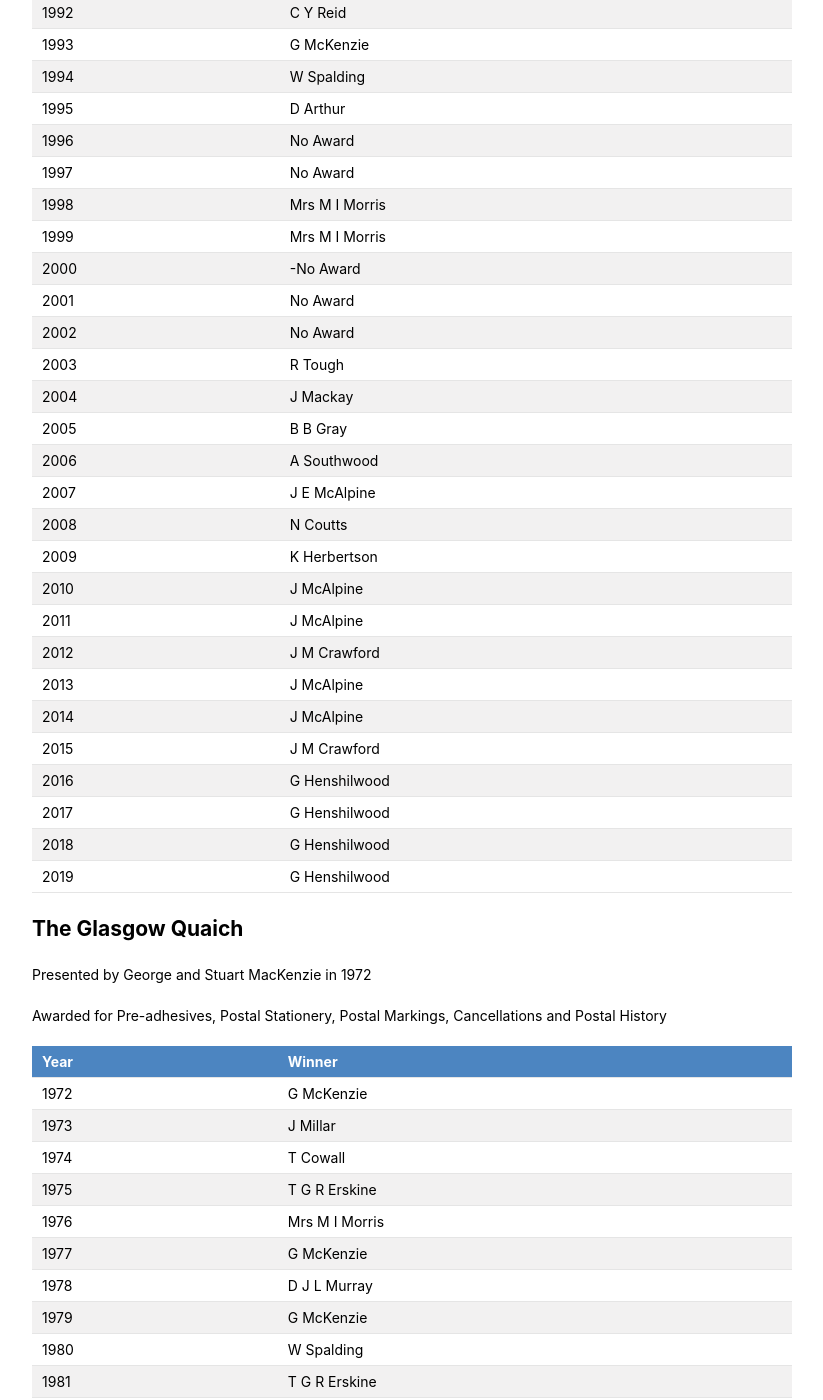
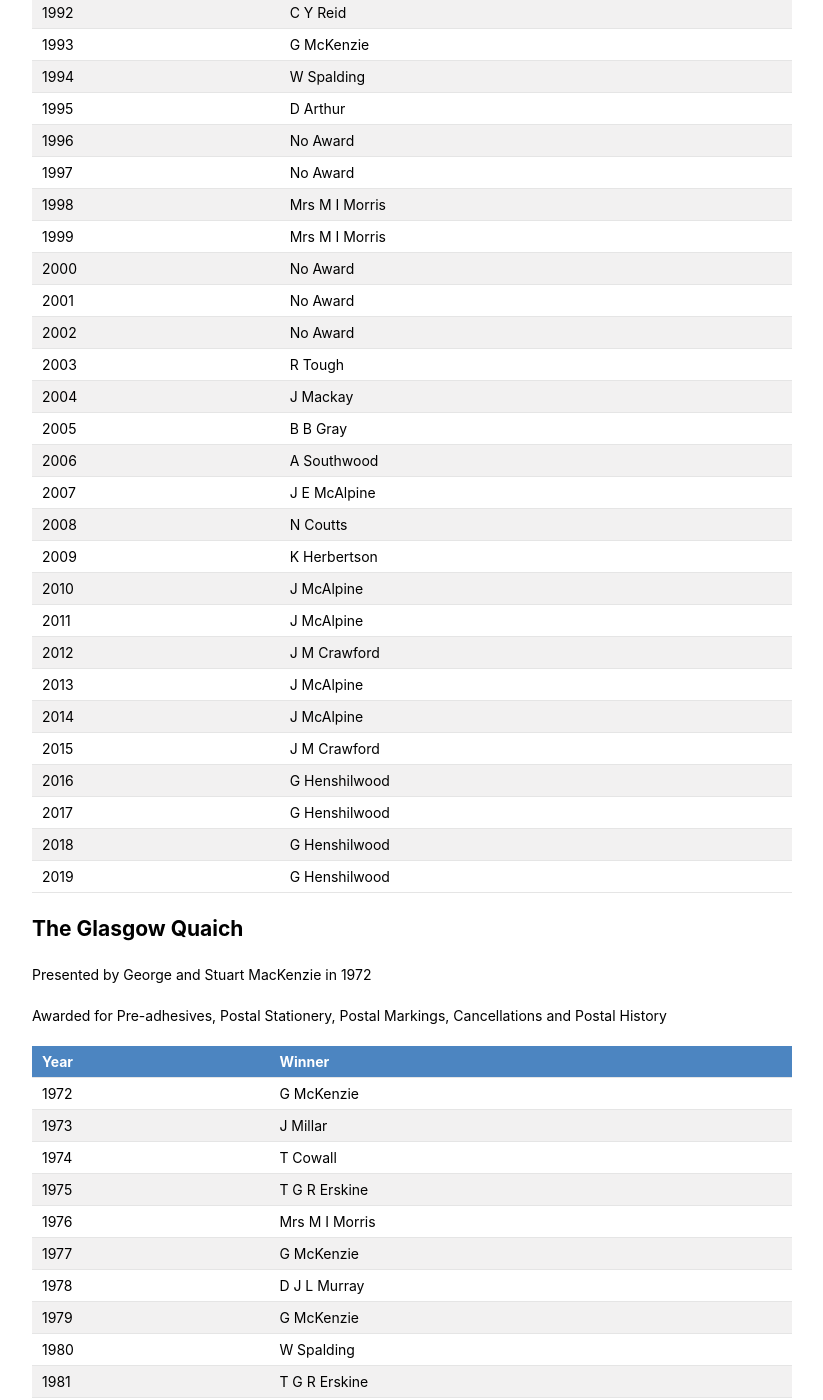
Before and after one commit to astalker/caledonian-stamps, a Jekyll site: the page built from competitions-glasgow.md, in a window 1280 px wide and 1400 px high, scrolled down 1037 px. Shown: the whole window, without its empty margins (338-1161 px from the left). Built offline with Jekyll 4.4.1, drawn with Linux system fonts in a browser that asks for light colours; our own code applies the rules of GitHub Pages for plain Markdown files.

```diff
--- a/competitions-glasgow.md
+++ b/competitions-glasgow.md
@@ -37,7 +37,7 @@ Year | Winner
 1997 | No Award
 1998 | Mrs M I Morris
 1999 | Mrs M I Morris
-2000 |-No Award
+2000 | No Award
 2001 | No Award
 2002 | No Award
 2003 | R Tough
@@ -82,7 +82,7 @@ Year | Winner
 1985 | G McKenzie
 1986 | G McKenzie
 1987 | I M Hamilton
-1988-| K G Adams
+1988 | K G Adams
 1989 | E Morris
 1990 | C Y Reid
 1991 | No Award
```
